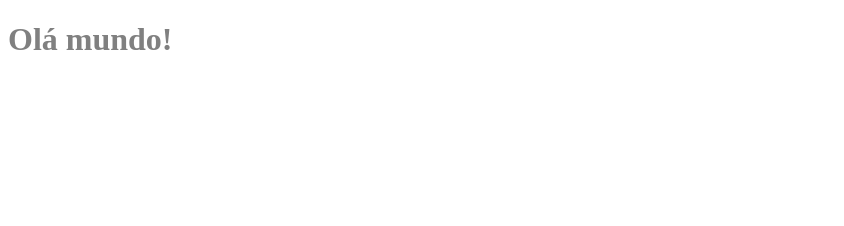
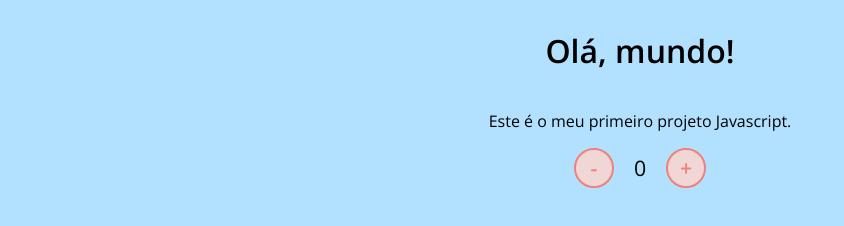
Before and after one commit to jacquelinenascimento/introducao_javascript, a plain HTML site: page index.html in a window 1280 px wide. Shown: the whole page, without its empty margins (0-844 px from the left). Drawn offline with nearby package versions, Linux system fonts and the light colour scheme.

Commit message:
upgrade da aula 5

```diff
--- a/css/styles.css
+++ b/css/styles.css
@@ -1,3 +1,36 @@
+@import url('https://fonts.googleapis.com/css2?family=Open+Sans:wght@300;600&display=swap');
+
+* {
+    font-family: 'Open Sans', sans-serif;
+}
+
 body {
-    color: grey;
+    display: flex;
+    align-items: center;
+    justify-content: center;
+    flex-direction: column;
+    background-color: rgb(177, 225, 255);
 }
+
+button {
+    height: 40px;
+    width: 40px;
+    border-radius: 50%;
+    border: 2px solid lightcoral;
+    background-color: rgb(241, 214, 214);
+    color: lightcoral;
+    font-size: 16pt;
+    font-weight: 600;
+    text-align: center;
+}
+
+#counter {
+    display: flex;
+}
+
+#currentNumber {
+    display: flex;
+    align-items: center;
+    margin: 0 20px;
+    font-size: 16pt;
+}
--- a/index.html
+++ b/index.html
@@ -2,13 +2,18 @@
 <html lang="en">
 <head>
     <meta charset="UTF-8">
-    <meta http-equiv="X-UA-Compatible" content="IE=edge">
     <meta name="viewport" content="width=device-width, initial-scale=1.0">
     <link rel="stylesheet" href="css/styles.css" />
-    <script src="js/scripts.js"></script>
-    <title>Teste</title>
+    <title>Contador</title>
 </head>
 <body>
-    <h1>Olá mundo!</h1>
+    <h1>Olá, mundo!</h1>
+    <p>Este é o meu primeiro projeto Javascript.</p>
+    <div id="counter">
+        <button name="subtrair" onclick="decrement()">-</button>
+        <span id="currentNumber">0</span>
+        <button name="adicionar" onclick="increment()">+</button>
+    </div>
+    <script src="js/scripts.js"></script>
 </body>
 </html>
--- a/js/scripts.js
+++ b/js/scripts.js
@@ -1 +1,13 @@
-console.log('Hello World!');
+var currentNumberWrapper = document.getElementById('currentNumber');
+var currentNumber = 0;
+function increment() {
+    currentNumber = currentNumber + 1;
+    currentNumberWrapper.innerHTML = currentNumber;
+
+}
+
+function decrement() {
+    currentNumber = currentNumber - 1;
+    currentNumberWrapper.innerHTML = currentNumber;
+
+}
```
